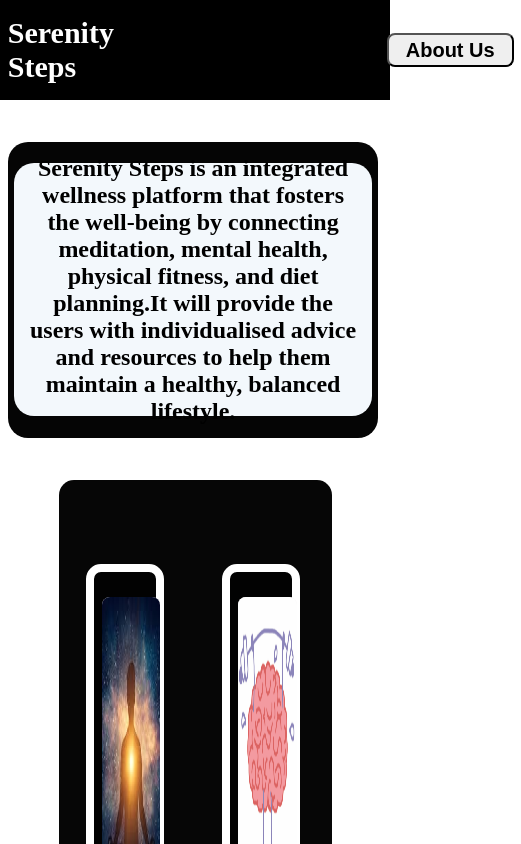
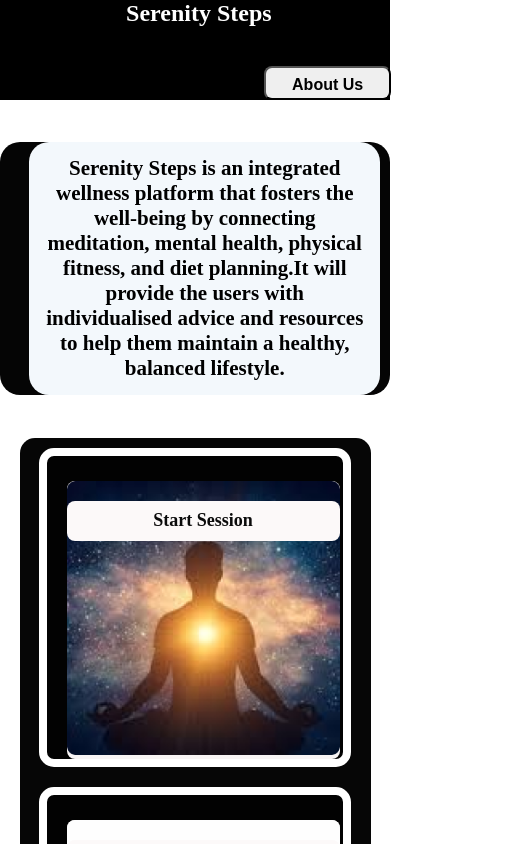
Before and after one commit to kalviumcommunity/S55_Ayush_Capstone_SerenitySteps, a React (Vite) app in the folder Client/: page /home in a window 390 px wide. Shown: the top 844 px of the page, 521 px wide, since content can reach past the window. Built offline with nearby package versions, Linux system fonts and the light colour scheme.

Commit message:
updated css for home page

```diff
--- a/Client/src/Pages/Home.css
+++ b/Client/src/Pages/Home.css
@@ -1,7 +1,10 @@
+/* Existing styles */
+
 *{
     margin: 0;
     padding: 0;
 }
+
 .continueprev{
     display: flex;
     background-color: #050505;
@@ -12,6 +15,7 @@
     margin-left: 2vw;
     margin-top: 5vh;
 }
+
 .prevsection{
     display: flex;
     align-items: center;
@@ -24,6 +28,7 @@
     text-align: center;
     color: black;
 }
+
 .sssection{
     display: grid;
     grid-template-columns: repeat(2, 1fr);
@@ -36,6 +41,7 @@
     border-radius: 15px;
     margin-bottom: 5vh;
 }
+
 .homeblock{
     display: flex;
     background-color: #020202;
@@ -45,10 +51,12 @@
     border-radius: 15px;
     border: 8px solid white;
 }
+
 .homeblock:hover{
     transform: scale(1.1);
     transition: 0.5s;
 }
+
 .home-btn{
     display: flex;
     justify-content: center;
@@ -64,7 +72,6 @@
     font-weight: bold;
     font-size: 20px;
     position: absolute;
-
 }
 
 .homebox{
@@ -77,9 +84,72 @@
     margin-top: 3vh;
     border-radius: 8px;
 }
+
 .homebox-logo{
     height: 35vh;
     width: 15vw;
     border-radius: 8px;
+}
 
+/* Media queries for screens under 700px */
+@media (max-width: 700px) {
+
+    .navbar {
+        flex-direction: column;
+        text-align: center;
+    }
+
+    .title {
+        font-size: 24px;
+    }
+
+    .aboutUs-btn {
+        font-size: 16px;
+        padding: 8px 16px;
+    }
+
+    .continueprev {
+        flex-direction: column;
+        height: auto;
+        width: 100vw;
+        margin-left: 0;
+    }
+
+    .prevsection {
+        width: 90vw;
+        margin-left: 5vw;
+        font-size: 14px;
+        padding: 15px;
+    }
+
+    .sssection {
+        grid-template-columns: 1fr;
+        width: 90vw;
+        margin-left: 5vw;
+        height: auto;
+    }
+
+    .homeblock {
+        width: 80vw;
+        height: auto;
+        margin: 10px auto;
+    }
+
+    .homebox {
+        width: 70vw;
+        margin-left: 5vw;
+    }
+
+    .homebox-logo {
+        width: 70vw;
+        height: auto;
+    }
+
+    .home-btn {
+        width: 70vw;
+        height: 40px;
+        font-size: 18px;
+        margin-top: 20px;
+        margin-left: 0;
+    }
 }
```
